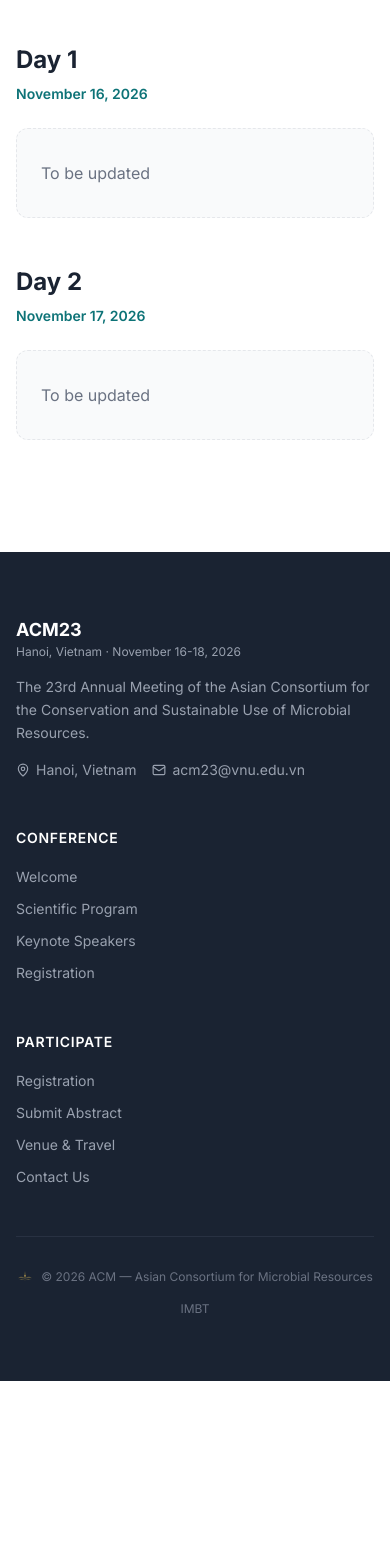
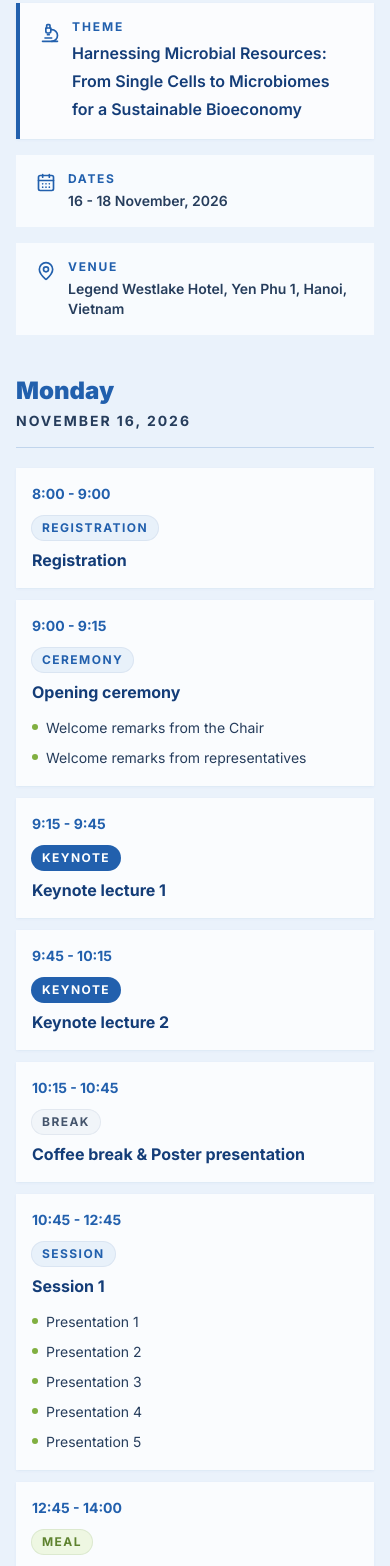
Before and after one commit to monkira99/acm2026, a Next.js app: page /program in a window 390 px wide. Shown: the part 340-1906 px from the top of the page. Before the commit the page ends 1721 px from the top, so only its background shows below. Built offline with nearby package versions, Linux system fonts and the light colour scheme.

Commit message:
feat(program): enhance program structure and add detailed sessions

```diff
--- a/src/app/program/page.tsx
+++ b/src/app/program/page.tsx
@@ -1,58 +1,201 @@
 import type { Metadata } from "next";
-import { PageHeader } from "@/components/ui/page-header";
-import { program } from "@/data/program";
+import { CalendarDays, MapPin, Microscope } from "lucide-react";
+import { program, programOverview, type ProgramSessionType } from "@/data/program";
 
 export const metadata: Metadata = {
   title: "Scientific Program",
-  description: "ACM23 scientific program for November 16-18, 2026.",
+  description: "ACM23 tentative scientific program for November 16-18, 2026.",
 };
 
-const typeColors: Record<string, string> = {
-  keynote: "bg-gold text-dark",
-  session: "bg-primary text-white",
-  workshop: "bg-accent text-white",
-  break: "bg-gray-100 text-gray-500",
-  social: "bg-secondary text-white",
+const typeStyles: Record<
+  ProgramSessionType,
+  { label: string; badge: string; dot: string }
+> = {
+  assembly: {
+    label: "Assembly",
+    badge: "bg-[#E8F1FA] text-[#2260AD] ring-[#2260AD]/15",
+    dot: "bg-[#2260AD]",
+  },
+  break: {
+    label: "Break",
+    badge: "bg-slate-100 text-slate-600 ring-slate-200",
+    dot: "bg-[#B0ABAC]",
+  },
+  ceremony: {
+    label: "Ceremony",
+    badge: "bg-[#E8F1FA] text-[#2260AD] ring-[#2260AD]/15",
+    dot: "bg-[#2260AD]",
+  },
+  keynote: {
+    label: "Keynote",
+    badge: "bg-[#2260AD] text-white ring-[#2260AD]",
+    dot: "bg-[#2260AD]",
+  },
+  meal: {
+    label: "Meal",
+    badge: "bg-[#EEF7E2] text-[#5E822F] ring-[#80AF41]/25",
+    dot: "bg-[#80AF41]",
+  },
+  registration: {
+    label: "Registration",
+    badge: "bg-[#E8F1FA] text-[#2260AD] ring-[#2260AD]/15",
+    dot: "bg-[#2260AD]",
+  },
+  session: {
+    label: "Session",
+    badge: "bg-[#E8F1FA] text-[#2260AD] ring-[#2260AD]/15",
+    dot: "bg-[#2260AD]",
+  },
+  tour: {
+    label: "Tour",
+    badge: "bg-[#EEF7E2] text-[#5E822F] ring-[#80AF41]/25",
+    dot: "bg-[#80AF41]",
+  },
+  "wrap-up": {
+    label: "Wrap-up",
+    badge: "bg-[#E8F1FA] text-[#2260AD] ring-[#2260AD]/15",
+    dot: "bg-[#2260AD]",
+  },
 };
 
 export default function ProgramPage() {
   return (
-    <>
-      <PageHeader title="Scientific Program" subtitle="November 16-18, 2026" />
-      <div className="max-w-4xl mx-auto px-4 sm:px-6 lg:px-8 py-16">
+    <div className="bg-[#EAF2FB]">
+      <section className="bg-[linear-gradient(135deg,#2260AD_0%,#2D78D4_58%,#143D78_100%)]">
+        <div className="mx-auto max-w-6xl px-4 py-14 sm:px-6 sm:py-16 lg:px-8">
+          <div className="mb-5 flex items-center gap-3">
+            <span className="h-1.5 w-14 rounded-full bg-white" />
+            <span className="h-1.5 w-6 rounded-full bg-[#80AF41]" />
+          </div>
+          <p className="mb-3 text-sm font-bold uppercase tracking-[0.18em] text-white/80">
+            ACM23 Hanoi
+          </p>
+          <h1 className="max-w-4xl text-4xl font-black leading-tight text-white sm:text-5xl">
+            Scientific Program
+          </h1>
+        </div>
+      </section>
+
+      <div className="mx-auto max-w-6xl px-4 py-12 sm:px-6 sm:py-16 lg:px-8">
+        <section className="mb-10 grid gap-4 md:grid-cols-3">
+          <div className="md:col-span-3">
+            <div className="flex items-start gap-3 border-l-4 border-[#2260AD] bg-white/80 px-5 py-4 shadow-sm shadow-[#2260AD]/5">
+              <Microscope
+                className="mt-1 h-5 w-5 flex-shrink-0 text-[#2260AD]"
+                aria-hidden="true"
+              />
+              <div>
+                <p className="text-xs font-bold uppercase tracking-[0.16em] text-[#2260AD]">
+                  Theme
+                </p>
+                <p className="mt-1 text-base font-semibold leading-7 text-[#143D78]">
+                  {programOverview.theme}
+                </p>
+              </div>
+            </div>
+          </div>
+
+          <div className="flex items-start gap-3 bg-white/70 px-5 py-4">
+            <CalendarDays
+              className="mt-0.5 h-5 w-5 flex-shrink-0 text-[#2260AD]"
+              aria-hidden="true"
+            />
+            <div>
+              <p className="text-xs font-bold uppercase tracking-[0.14em] text-[#2260AD]">
+                Dates
+              </p>
+              <p className="mt-1 text-sm font-semibold text-[#263D5C]">
+                {programOverview.dates}
+              </p>
+            </div>
+          </div>
+
+          <div className="flex items-start gap-3 bg-white/70 px-5 py-4 md:col-span-2">
+            <MapPin
+              className="mt-0.5 h-5 w-5 flex-shrink-0 text-[#2260AD]"
+              aria-hidden="true"
+            />
+            <div>
+              <p className="text-xs font-bold uppercase tracking-[0.14em] text-[#2260AD]">
+                Venue
+              </p>
+              <p className="mt-1 text-sm font-semibold text-[#263D5C]">
+                {programOverview.venue}
+              </p>
+            </div>
+          </div>
+        </section>
+
+        <div className="space-y-10">
           {program.map((day) => (
-          <div key={day.id} className="mb-12">
-            <h2 className="text-2xl font-bold text-dark mb-2">{day.day}</h2>
-            <p className="text-sm text-primary font-semibold mb-6">{day.date}</p>
-            {day.sessions.length === 0 ? (
-              <div className="rounded-xl border border-dashed border-gray-200 bg-gray-50 px-6 py-8 text-gray-500">
-                To be updated
+            <section key={day.id}>
+              <div className="mb-5 flex flex-col gap-1 border-b border-[#2260AD]/20 pb-4 sm:flex-row sm:items-end sm:justify-between">
+                <h2 className="text-2xl font-black text-[#2260AD]">
+                  {day.day}
+                </h2>
+                <p className="text-sm font-bold uppercase tracking-[0.14em] text-[#263D5C]">
+                  {day.date}
+                </p>
               </div>
-            ) : (
+
               <div className="space-y-3">
-                {day.sessions.map((session, i) => (
-                  <div key={i} className="flex gap-4 items-start">
-                    <div className="w-32 flex-shrink-0 text-sm text-gray-500 font-medium pt-1">
+                {day.sessions.map((session) => {
+                  const style = typeStyles[session.type];
+
+                  return (
+                    <div
+                      key={`${day.id}-${session.time}-${session.title}`}
+                      className="grid gap-3 bg-white/75 px-4 py-4 shadow-sm shadow-[#2260AD]/5 sm:grid-cols-[9rem_1fr]"
+                    >
+                      <div className="flex items-center gap-3 sm:block">
+                        <span
+                          className={`hidden h-2.5 w-2.5 rounded-full sm:mb-3 sm:block ${style.dot}`}
+                        />
+                        <p className="text-sm font-bold text-[#2260AD]">
                           {session.time}
+                        </p>
                       </div>
-                    <div className="flex-1 p-4 rounded-xl border border-gray-100 hover:shadow-sm transition-shadow">
-                      <div className="flex items-center gap-2 mb-1">
-                        <span className={`text-xs px-2 py-0.5 rounded-full font-semibold ${typeColors[session.type]}`}>
-                          {session.type}
+
+                      <div>
+                        <div className="mb-2 flex flex-wrap items-center gap-2">
+                          <span
+                            className={`inline-flex rounded-full px-2.5 py-1 text-xs font-bold uppercase tracking-[0.12em] ring-1 ${style.badge}`}
+                          >
+                            {style.label}
                           </span>
                         </div>
-                      <h3 className="font-semibold text-dark">{session.title}</h3>
+                        <h3 className="text-base font-bold text-[#143D78] sm:text-lg">
+                          {session.title}
+                        </h3>
+
                         {session.description && (
-                        <p className="text-sm text-gray-500 mt-1">{session.description}</p>
+                          <p className="mt-2 text-sm leading-6 text-[#263D5C]">
+                            {session.description}
+                          </p>
+                        )}
+
+                        {session.items && (
+                          <ul className="mt-3 grid gap-1.5 text-sm leading-6 text-[#263D5C] sm:grid-cols-2">
+                            {session.items.map((item) => (
+                              <li key={item} className="flex gap-2">
+                                <span
+                                  className="mt-2 h-1.5 w-1.5 flex-shrink-0 rounded-full bg-[#80AF41]"
+                                  aria-hidden="true"
+                                />
+                                <span>{item}</span>
+                              </li>
+                            ))}
+                          </ul>
                         )}
                       </div>
                     </div>
+                  );
+                })}
+              </div>
+            </section>
           ))}
         </div>
-            )}
       </div>
-        ))}
     </div>
-    </>
   );
 }
--- a/src/app/welcome/page.tsx
+++ b/src/app/welcome/page.tsx
@@ -17,17 +17,17 @@ const letterParagraphs = [
 
 export default function WelcomePage() {
   return (
-    <div className="bg-white">
-      <section className="border-b border-[#2260AD]/10 bg-[#F6F9FD]">
+    <div className="bg-[#EAF2FB]">
+      <section className="bg-[linear-gradient(135deg,#2260AD_0%,#2D78D4_58%,#143D78_100%)]">
         <div className="mx-auto max-w-5xl px-4 py-14 sm:px-6 sm:py-16 lg:px-8">
           <div className="mb-5 flex items-center gap-3">
-            <span className="h-1.5 w-12 rounded-full bg-[#80AF41]" />
-            <span className="h-1.5 w-6 rounded-full bg-[#C8A951]" />
+            <span className="h-1.5 w-14 rounded-full bg-white" />
+            <span className="h-1.5 w-6 rounded-full bg-[#80AF41]" />
           </div>
-          <p className="mb-3 text-sm font-bold uppercase tracking-[0.18em] text-[#80AF41]">
+          <p className="mb-3 text-sm font-bold uppercase tracking-[0.18em] text-white/80">
             ACM23 Hanoi
           </p>
-          <h1 className="max-w-3xl text-4xl font-black leading-tight text-[#143D78] sm:text-5xl">
+          <h1 className="max-w-3xl text-4xl font-black leading-tight text-white sm:text-5xl">
             Welcome letter
           </h1>
 
@@ -35,33 +35,33 @@ export default function WelcomePage() {
       </section>
 
       <article className="mx-auto max-w-4xl px-4 py-14 sm:px-6 sm:py-20 lg:px-8">
-        <div className="mb-10 flex items-center gap-3 text-[#C8A951]">
-          <LotusDecor color="#C8A951" size={28} />
-          <span className="h-px flex-1 bg-[#C8A951]/40" />
+        <div className="mb-10 flex items-center gap-3 text-[#2260AD]">
+          <LotusDecor color="#2260AD" size={28} />
+          <span className="h-px flex-1 bg-[#2260AD]/25" />
         </div>
 
-        <p className="mb-8 text-xl font-semibold text-[#143D78]">
+        <p className="mb-8 text-xl font-semibold text-[#2260AD]">
           Dear colleagues and friends,
         </p>
 
         <div className="space-y-7">
-          <p className="border-l-4 border-[#80AF41] pl-6 text-xl leading-9 text-[#143D78] sm:text-2xl sm:leading-10">
+          <p className="text-base leading-8 text-[#263D5C] sm:text-lg sm:leading-9">
             {letterParagraphs[0]}
           </p>
 
           {letterParagraphs.slice(1).map((paragraph) => (
             <p
               key={paragraph}
-              className="text-base leading-8 text-slate-700 sm:text-lg sm:leading-9"
+              className="text-base leading-8 text-[#263D5C] sm:text-lg sm:leading-9"
             >
               {paragraph}
             </p>
           ))}
         </div>
 
-        <footer className="mt-12 border-l-4 border-[#C8A951] bg-[#F6F9FD] px-6 py-6">
+        <footer className="mt-12 border-l-4 border-[#2260AD] bg-[#F3F7FC] px-6 py-6">
           <p className="text-base leading-7 text-slate-700">Best regards,</p>
-          <p className="mt-4 text-xl font-bold text-[#143D78]">Trung</p>
+          <p className="mt-4 text-xl font-bold text-[#2260AD]">Trung</p>
           <p className="mt-1 text-sm font-semibold uppercase tracking-[0.14em] text-[#80AF41]">
             Chair of the Organizing Committee
           </p>
--- a/src/components/layout/footer.tsx
+++ b/src/components/layout/footer.tsx
@@ -20,20 +20,20 @@ const footerLinks = {
 export function Footer() {
   return (
     <footer className="bg-dark text-gray-300">
-      <div className="max-w-7xl mx-auto px-4 sm:px-6 lg:px-8 py-16">
-        <div className="grid grid-cols-1 md:grid-cols-4 gap-12">
+      <div className="max-w-7xl mx-auto px-4 py-10 sm:px-6 lg:px-8">
+        <div className="grid grid-cols-1 gap-8 md:grid-cols-4">
           <div className="md:col-span-2">
-            <div className="mb-4">
+            <div className="mb-3">
               <div>
-                <div className="font-bold text-white text-lg">ACM23</div>
+                <div className="text-base font-bold text-white">ACM23</div>
                 <div className="text-xs text-gray-400">Hanoi, Vietnam · November 16-18, 2026</div>
               </div>
             </div>
-            <p className="text-sm text-gray-400 leading-relaxed max-w-md">
+            <p className="max-w-md text-sm leading-6 text-gray-400">
               The 23rd Annual Meeting of the Asian Consortium for the
               Conservation and Sustainable Use of Microbial Resources.
             </p>
-            <div className="flex items-center gap-4 mt-4 text-sm text-gray-400">
+            <div className="mt-3 flex flex-wrap items-center gap-3 text-sm text-gray-400">
               <span className="flex items-center gap-1.5">
                 <MapPin size={14} aria-hidden="true" /> Hanoi, Vietnam
               </span>
@@ -44,15 +44,15 @@ export function Footer() {
           </div>
 
           <div>
-            <h3 className="text-white font-semibold text-sm mb-4 uppercase tracking-wider">
+            <h3 className="mb-3 text-xs font-semibold uppercase tracking-wider text-white">
               Conference
             </h3>
-            <ul className="space-y-2">
+            <ul className="space-y-1.5">
               {footerLinks.conference.map((link) => (
                 <li key={link.href}>
                   <Link
                     href={link.href}
-                    className="text-sm text-gray-400 hover:text-gold transition-colors"
+                    className="text-sm text-gray-400 transition-colors hover:text-gold"
                   >
                     {link.label}
                   </Link>
@@ -62,15 +62,15 @@ export function Footer() {
           </div>
 
           <div>
-            <h3 className="text-white font-semibold text-sm mb-4 uppercase tracking-wider">
+            <h3 className="mb-3 text-xs font-semibold uppercase tracking-wider text-white">
               Participate
             </h3>
-            <ul className="space-y-2">
+            <ul className="space-y-1.5">
               {footerLinks.participate.map((link) => (
                 <li key={link.href}>
                   <Link
                     href={link.href}
-                    className="text-sm text-gray-400 hover:text-gold transition-colors"
+                    className="text-sm text-gray-400 transition-colors hover:text-gold"
                   >
                     {link.label}
                   </Link>
@@ -80,7 +80,7 @@ export function Footer() {
           </div>
         </div>
 
-        <div className="mt-12 pt-8 border-t border-gray-700/50 flex flex-col sm:flex-row items-center justify-between gap-4">
+        <div className="mt-8 flex flex-col items-center justify-between gap-3 border-t border-gray-700/50 pt-5 sm:flex-row">
           <div className="flex items-center gap-2">
             <LotusDecor color="#C8A951" size={16} />
             <span className="text-xs text-gray-500">
--- a/src/components/layout/navbar.tsx
+++ b/src/components/layout/navbar.tsx
@@ -2,6 +2,7 @@ import Link from "next/link";
 import { MobileMenu } from "./mobile-menu";
 
 const navLinks = [
+  { href: "/", label: "Home" },
   { href: "/welcome", label: "Welcome" },
   { href: "/program", label: "Program" },
   { href: "/speakers", label: "Speakers" },
@@ -15,7 +16,7 @@ export function Navbar() {
   return (
     <header className="fixed top-0 left-0 right-0 z-50 border-b border-gray-100 bg-white">
       <nav className="relative mx-auto flex h-20 w-full max-w-[1640px] items-center justify-end px-4 sm:px-6 lg:px-8">
-        <div className="absolute left-1/2 hidden w-[760px] -translate-x-1/2 items-center justify-between lg:flex xl:w-[860px]">
+        <div className="absolute inset-y-0 left-4 right-44 hidden items-center justify-center gap-1 lg:flex xl:right-52">
           {navLinks.map((link) => (
             <Link
               key={link.href}
@@ -27,6 +28,13 @@ export function Navbar() {
           ))}
         </div>
 
+        <Link
+          href="/registration"
+          className="hidden whitespace-nowrap rounded-md bg-primary px-5 py-2.5 text-sm font-semibold text-white transition-colors hover:bg-secondary lg:inline-flex"
+        >
+          Register Now
+        </Link>
+
         <MobileMenu links={navLinks} />
       </nav>
     </header>
--- a/src/data/program.ts
+++ b/src/data/program.ts
@@ -1,26 +1,192 @@
+export type ProgramSessionType =
+  | "assembly"
+  | "break"
+  | "ceremony"
+  | "keynote"
+  | "meal"
+  | "registration"
+  | "session"
+  | "tour"
+  | "wrap-up";
+
 export interface ProgramSession {
+  time: string;
+  title: string;
+  description?: string;
+  items?: string[];
+  type: ProgramSessionType;
+}
+
+export interface ProgramDay {
   id: string;
   day: string;
   date: string;
-  sessions: {
-    time: string;
-    title: string;
-    description: string;
-    type: "keynote" | "session" | "workshop" | "break" | "social";
-  }[];
+  sessions: ProgramSession[];
 }
 
-export const program: ProgramSession[] = [
+export const programOverview = {
+  theme:
+    "Harnessing Microbial Resources: From Single Cells to Microbiomes for a Sustainable Bioeconomy",
+  dates: "16 - 18 November, 2026",
+  venue: "Legend Westlake Hotel, Yen Phu 1, Hanoi, Vietnam",
+};
+
+export const program: ProgramDay[] = [
   {
     id: "day-1",
-    day: "Day 1",
+    day: "Monday",
     date: "November 16, 2026",
-    sessions: [],
+    sessions: [
+      {
+        time: "8:00 - 9:00",
+        title: "Registration",
+        type: "registration",
+      },
+      {
+        time: "9:00 - 9:15",
+        title: "Opening ceremony",
+        type: "ceremony",
+        items: [
+          "Welcome remarks from the Chair",
+          "Welcome remarks from representatives",
+        ],
+      },
+      {
+        time: "9:15 - 9:45",
+        title: "Keynote lecture 1",
+        type: "keynote",
+      },
+      {
+        time: "9:45 - 10:15",
+        title: "Keynote lecture 2",
+        type: "keynote",
+      },
+      {
+        time: "10:15 - 10:45",
+        title: "Coffee break & Poster presentation",
+        type: "break",
+      },
+      {
+        time: "10:45 - 12:45",
+        title: "Session 1",
+        type: "session",
+        items: [
+          "Presentation 1",
+          "Presentation 2",
+          "Presentation 3",
+          "Presentation 4",
+          "Presentation 5",
+        ],
+      },
+      {
+        time: "12:45 - 14:00",
+        title: "Lunch",
+        type: "meal",
+      },
+      {
+        time: "14:00 - 15:30",
+        title: "Session 2",
+        type: "session",
+        items: [
+          "Presentation 1",
+          "Presentation 2",
+          "Presentation 3",
+          "Presentation 4",
+          "Presentation 5",
+        ],
+      },
+      {
+        time: "15:30 - 16:00",
+        title: "Coffee break & Poster presentation",
+        type: "break",
+      },
+      {
+        time: "16:00 - 17:30",
+        title: "Session 3",
+        type: "session",
+        items: [
+          "Presentation 1",
+          "Presentation 2",
+          "Presentation 3",
+          "Presentation 4",
+          "Presentation 5",
+        ],
+      },
+      {
+        time: "17:30 - 19:00",
+        title: "Break",
+        type: "break",
+      },
+      {
+        time: "19:00 - 21:00",
+        title: "Dinner",
+        type: "meal",
+      },
+    ],
   },
   {
     id: "day-2",
-    day: "Day 2",
+    day: "Tuesday",
     date: "November 17, 2026",
-    sessions: [],
+    sessions: [
+      {
+        time: "8:30 - 12:30",
+        title: "General Assembly of ACM23, Member report, T/F Report",
+        type: "assembly",
+      },
+      {
+        time: "12:30 - 13:30",
+        title: "Lunch",
+        type: "meal",
+      },
+      {
+        time: "13:30 - 15:00",
+        title: "Session 4",
+        type: "session",
+        items: [
+          "Presentation 1",
+          "Presentation 2",
+          "Presentation 3",
+          "Presentation 4",
+          "Presentation 5",
+        ],
+      },
+      {
+        time: "15:00 - 15:30",
+        title: "Coffee break & Poster presentation",
+        type: "break",
+      },
+      {
+        time: "15:30 - 17:00",
+        title: "Session 5",
+        type: "session",
+        items: [
+          "Presentation 1",
+          "Presentation 2",
+          "Presentation 3",
+          "Presentation 4",
+          "Presentation 5",
+        ],
+      },
+      {
+        time: "17:00 - 17:30",
+        title: "Wrap-up",
+        type: "wrap-up",
+      },
+    ],
+  },
+  {
+    id: "day-3",
+    day: "Wednesday",
+    date: "November 18, 2026",
+    sessions: [
+      {
+        time: "9:00 - 17:00",
+        title: "Tours",
+        description:
+          "Tours to new campus of Vietnam National University, Hanoi and Vietnam National Village for Ethnic Culture and Tourism.",
+        type: "tour",
+      },
+    ],
   },
 ];
```
Lines whose indentation alone changed are shown as unchanged.
